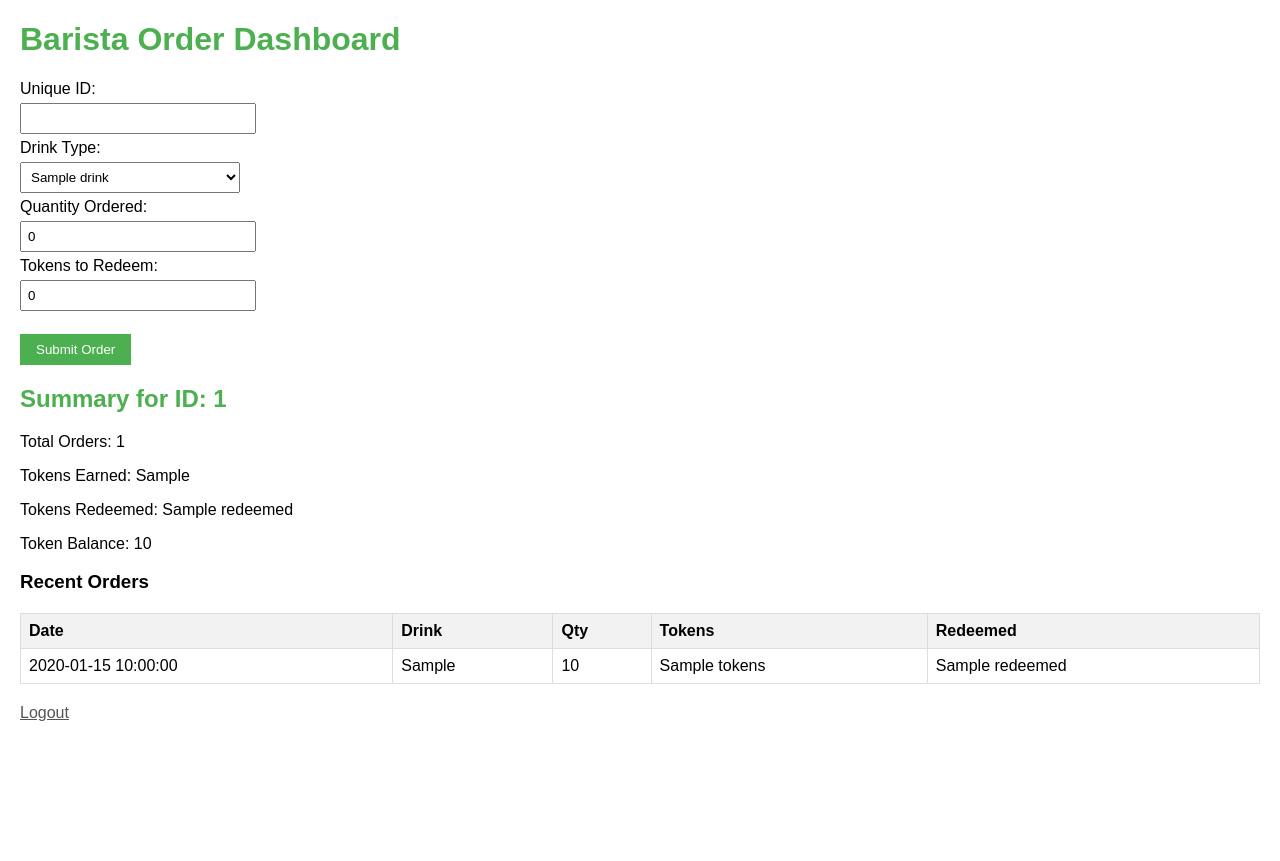
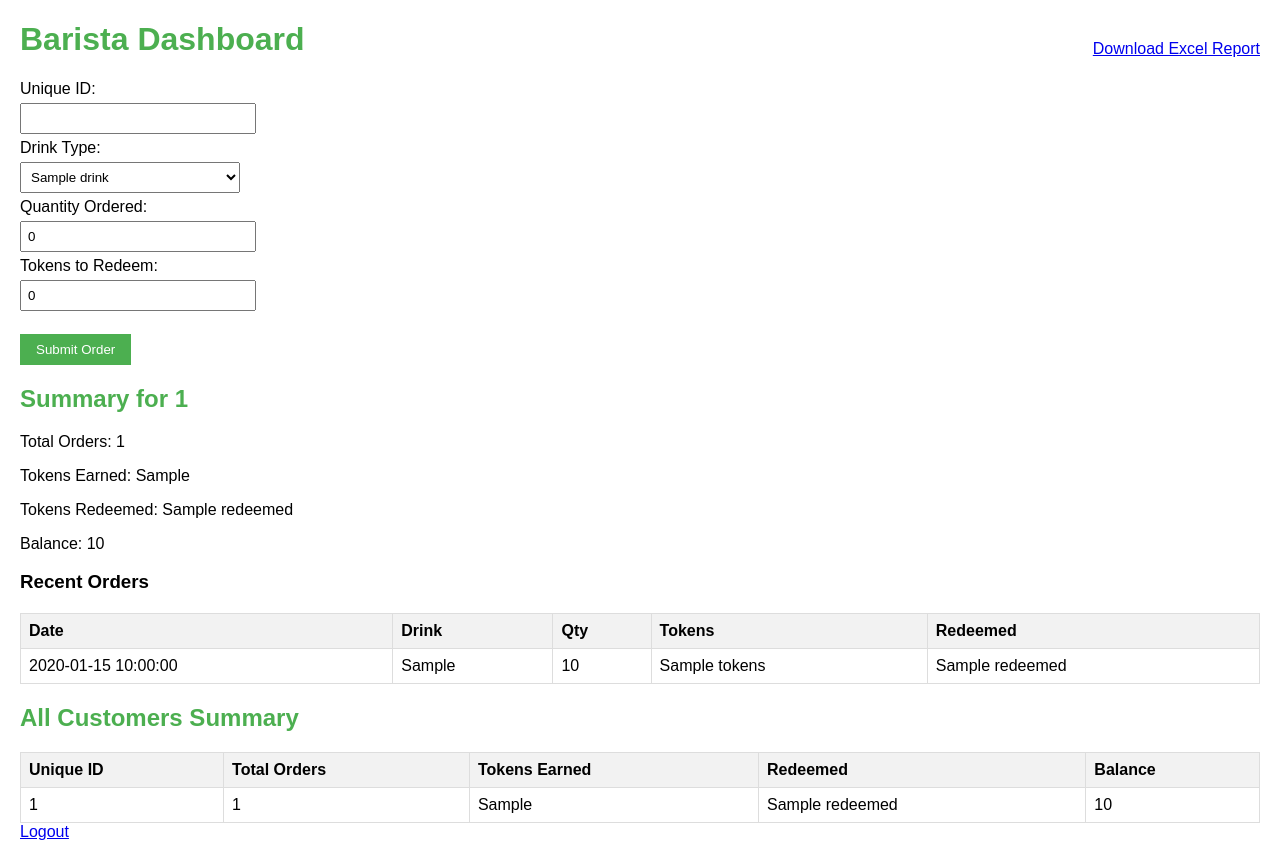
Before and after one commit to dycw30/loyalty-card-final, a Flask app: template templates/index.html in a window 1280 px wide. Before the commit the page ends 721 px from the top, so only its background shows below. Run offline with Flask 3, Linux system fonts and the light colour scheme; the template is opened without the code that fills it: most values are stand-ins (such as "Sample title", 1, 10 or a date in 2020).

Commit message:
Enhanced dashboard, user mgmt, and all customer summary

```diff
--- a/app.py
+++ b/app.py
@@ -28,11 +28,22 @@ def init_db():
             name TEXT UNIQUE
         )
     """)
-    # Seed default drinks if none exist
+    c.execute("""
+        CREATE TABLE IF NOT EXISTS users (
+            id INTEGER PRIMARY KEY AUTOINCREMENT,
+            username TEXT UNIQUE,
+            password TEXT,
+            role TEXT
+        )
+    """)
+    # Seed data
     c.execute("SELECT COUNT(*) FROM drinks")
     if c.fetchone()[0] == 0:
-        default_drinks = ["Mocha", "Latte", "Espresso", "Cappuccino"]
-        c.executemany("INSERT INTO drinks (name) VALUES (?)", [(d,) for d in default_drinks])
+        c.executemany("INSERT INTO drinks (name) VALUES (?)", [("Mocha",), ("Latte",), ("Espresso",), ("Cappuccino",)])
+    c.execute("SELECT COUNT(*) FROM users")
+    if c.fetchone()[0] == 0:
+        c.executemany("INSERT INTO users (username, password, role) VALUES (?, ?, ?)",
+                      [("admin", "adminpass", "admin"), ("david", "coffee123", "barista")])
     conn.commit()
     conn.close()
 
@@ -41,12 +52,15 @@ def login():
     if request.method == "POST":
         username = request.form["username"]
         password = request.form["password"]
-        if username == "admin" and password == "adminpass":
-            session["role"] = "admin"
-            return redirect(url_for("admin"))
-        elif username.startswith("barista") and password == "coffee123":
-            session["role"] = "barista"
-            return redirect(url_for("index"))
+        conn = sqlite3.connect(DB_NAME)
+        c = conn.cursor()
+        c.execute("SELECT role FROM users WHERE username=? AND password=?", (username, password))
+        result = c.fetchone()
+        conn.close()
+        if result:
+            session["username"] = username
+            session["role"] = result[0]
+            return redirect(url_for("admin" if result[0] == "admin" else "index"))
         else:
             return render_template("login.html", error="Invalid credentials")
     return render_template("login.html")
@@ -61,26 +75,19 @@ def index():
     if session.get("role") != "barista":
         return redirect(url_for("login"))
 
+    message, summary, recent_orders = "", None, []
     conn = sqlite3.connect(DB_NAME)
     c = conn.cursor()
     c.execute("SELECT name FROM drinks ORDER BY name")
     drinks = [row[0] for row in c.fetchall()]
-    conn.close()
-
-    message = ""
-    summary = None
-    recent_orders = []
 
     if request.method == "POST":
         unique_id = request.form["unique_id"]
         drink = request.form.get("drink")
         quantity = int(request.form.get("quantity") or 0)
         redeemed = int(request.form.get("redeem") or 0)
+        tokens = quantity // 9
         date = datetime.now().strftime("%Y-%m-%d %H:%M:%S")
-        tokens = quantity // 9
-
-        conn = sqlite3.connect(DB_NAME)
-        c = conn.cursor()
         c.execute("SELECT COALESCE(SUM(tokens),0)-COALESCE(SUM(redeemed),0) FROM orders WHERE unique_id=?", (unique_id,))
         balance = c.fetchone()[0]
 
@@ -92,72 +99,75 @@ def index():
             conn.commit()
             message = "Order saved."
 
-        # Summary for this ID
+        # Refresh summary after submission
         c.execute("""
-            SELECT
-                COALESCE(SUM(quantity),0),
-                COALESCE(SUM(tokens),0),
-                COALESCE(SUM(redeemed),0)
+            SELECT COALESCE(SUM(quantity),0), COALESCE(SUM(tokens),0), COALESCE(SUM(redeemed),0)
             FROM orders WHERE unique_id=?
         """, (unique_id,))
         total_orders, tokens_earned, total_redeemed = c.fetchone()
         balance = tokens_earned - total_redeemed
+        summary = {"unique_id": unique_id, "total_orders": total_orders, "tokens_earned": tokens_earned,
+                   "redeemed": total_redeemed, "balance": balance}
 
-        summary = {
-            "unique_id": unique_id,
-            "total_orders": total_orders,
-            "tokens_earned": tokens_earned,
-            "redeemed": total_redeemed,
-            "balance": balance
-        }
-
-        # Recent orders
         c.execute("""
             SELECT date, drink_type, quantity, tokens, redeemed
-            FROM orders
-            WHERE unique_id=?
-            ORDER BY date DESC
-            LIMIT 5
+            FROM orders WHERE unique_id=?
+            ORDER BY date DESC LIMIT 5
         """, (unique_id,))
-        recent_orders = [{"date": row[0], "drink_type": row[1], "quantity": row[2],
-                          "tokens": row[3], "redeemed": row[4]} for row in c.fetchall()]
-        conn.close()
+        recent_orders = [{"date": row[0], "drink_type": row[1], "quantity": row[2], "tokens": row[3], "redeemed": row[4]}
+                         for row in c.fetchall()]
 
-    return render_template("index.html", drinks=drinks, message=message,
-                           summary=summary, recent_orders=recent_orders)
+    # Always show all summary table
+    c.execute("""
+        SELECT unique_id,
+               COALESCE(SUM(quantity),0),
+               COALESCE(SUM(tokens),0),
+               COALESCE(SUM(redeemed),0),
+               COALESCE(SUM(tokens),0) - COALESCE(SUM(redeemed),0) AS balance
+        FROM orders
+        GROUP BY unique_id
+        ORDER BY unique_id
+    """)
+    all_summary = [{"unique_id": row[0], "total_orders": row[1], "tokens_earned": row[2],
+                    "redeemed": row[3], "balance": row[4]} for row in c.fetchall()]
+    conn.close()
+
+    return render_template("index.html", drinks=drinks, message=message, summary=summary,
+                           recent_orders=recent_orders, all_summary=all_summary)
 
 @app.route("/admin", methods=["GET", "POST"])
 def admin():
     if session.get("role") != "admin":
         return redirect(url_for("login"))
-
     conn = sqlite3.connect(DB_NAME)
     c = conn.cursor()
     if request.method == "POST":
         new_drink = request.form.get("new_drink")
+        new_user = request.form.get("new_user")
+        new_pass = request.form.get("new_pass")
         if new_drink:
-            try:
-                c.execute("INSERT INTO drinks (name) VALUES (?)", (new_drink,))
-                conn.commit()
-            except sqlite3.IntegrityError:
-                pass
+            try: c.execute("INSERT INTO drinks (name) VALUES (?)", (new_drink,))
+            except sqlite3.IntegrityError: pass
+        if new_user and new_pass:
+            try: c.execute("INSERT INTO users (username, password, role) VALUES (?, ?, 'barista')", (new_user, new_pass))
+            except sqlite3.IntegrityError: pass
+        conn.commit()
     c.execute("SELECT name FROM drinks ORDER BY name")
     drinks = [row[0] for row in c.fetchall()]
+    c.execute("SELECT username, role FROM users ORDER BY username")
+    users = [{"username": row[0], "role": row[1]} for row in c.fetchall()]
     conn.close()
-    return render_template("admin.html", drinks=drinks)
+    return render_template("admin.html", drinks=drinks, users=users)
 
 @app.route("/export")
 def export():
     if not session.get("role"):
         return redirect(url_for("login"))
-
     conn = sqlite3.connect(DB_NAME)
     df = pd.read_sql_query("SELECT * FROM orders", conn)
     conn.close()
-
     if df.empty:
         return "No data to export"
-
     drink_pivot = df.pivot_table(index='unique_id', columns='drink_type', values='quantity', aggfunc='sum', fill_value=0)
     summary = df.groupby('unique_id').agg(
         total_orders=('quantity', 'sum'),
@@ -166,7 +176,6 @@ def export():
     ).reset_index()
     summary["balance"] = summary["tokens_earned"] - summary["redeemed"]
     combined = summary.merge(drink_pivot, on='unique_id', how='left').fillna(0)
-
     output_file = "Bound Cafe Aggregated Export.xlsx"
     combined.to_excel(output_file, index=False)
     return send_file(output_file, as_attachment=True)
--- a/templates/index.html
+++ b/templates/index.html
@@ -8,18 +8,18 @@
         input, select { padding: 6px; margin: 5px 0; width: 220px; }
         button { padding: 8px 16px; background: #4CAF50; color: white; border: none; cursor: pointer; }
         button:hover { background: #45a049; }
-        .msg { margin-top: 15px; color: #333; }
         table { border-collapse: collapse; width: 100%; margin-top: 20px; }
         th, td { border: 1px solid #ddd; padding: 8px; text-align: left; }
         th { background-color: #f2f2f2; }
-        a { display: block; margin-top: 20px; color: #555; }
+        a.export-link { float: right; margin-top: -40px; }
     </style>
 </head>
 <body>
-    <h1>Barista Order Dashboard</h1>
+    <h1>Barista Dashboard</h1>
+    <a href="{{ url_for('export') }}" class="export-link">Download Excel Report</a>
 
     {% if message %}
-        <p class="msg">{{ message }}</p>
+        <p style="color: green;">{{ message }}</p>
     {% endif %}
 
     <form method="post">
@@ -44,11 +44,11 @@
     </form>
 
     {% if summary %}
-        <h2>Summary for ID: {{ summary.unique_id }}</h2>
+        <h2>Summary for {{ summary.unique_id }}</h2>
         <p>Total Orders: {{ summary.total_orders }}</p>
         <p>Tokens Earned: {{ summary.tokens_earned }}</p>
         <p>Tokens Redeemed: {{ summary.redeemed }}</p>
-        <p>Token Balance: {{ summary.balance }}</p>
+        <p>Balance: {{ summary.balance }}</p>
 
         <h3>Recent Orders</h3>
         <table>
@@ -65,6 +65,20 @@
         </table>
     {% endif %}
 
+    <h2>All Customers Summary</h2>
+    <table>
+        <tr><th>Unique ID</th><th>Total Orders</th><th>Tokens Earned</th><th>Redeemed</th><th>Balance</th></tr>
+        {% for row in all_summary %}
+            <tr>
+                <td>{{ row.unique_id }}</td>
+                <td>{{ row.total_orders }}</td>
+                <td>{{ row.tokens_earned }}</td>
+                <td>{{ row.redeemed }}</td>
+                <td>{{ row.balance }}</td>
+            </tr>
+        {% endfor %}
+    </table>
+
     <a href="{{ url_for('logout') }}">Logout</a>
 </body>
 </html>
```
Also changed, not shown: 2 other files.
